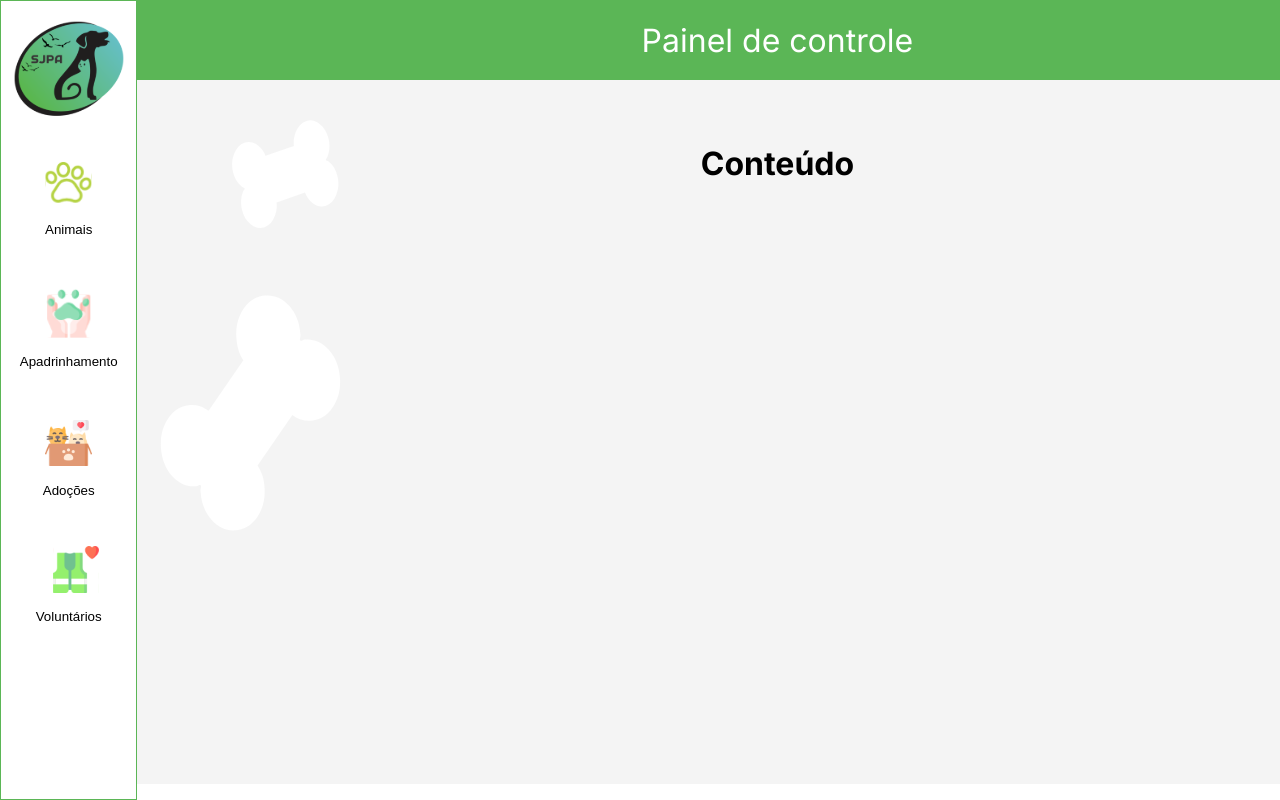
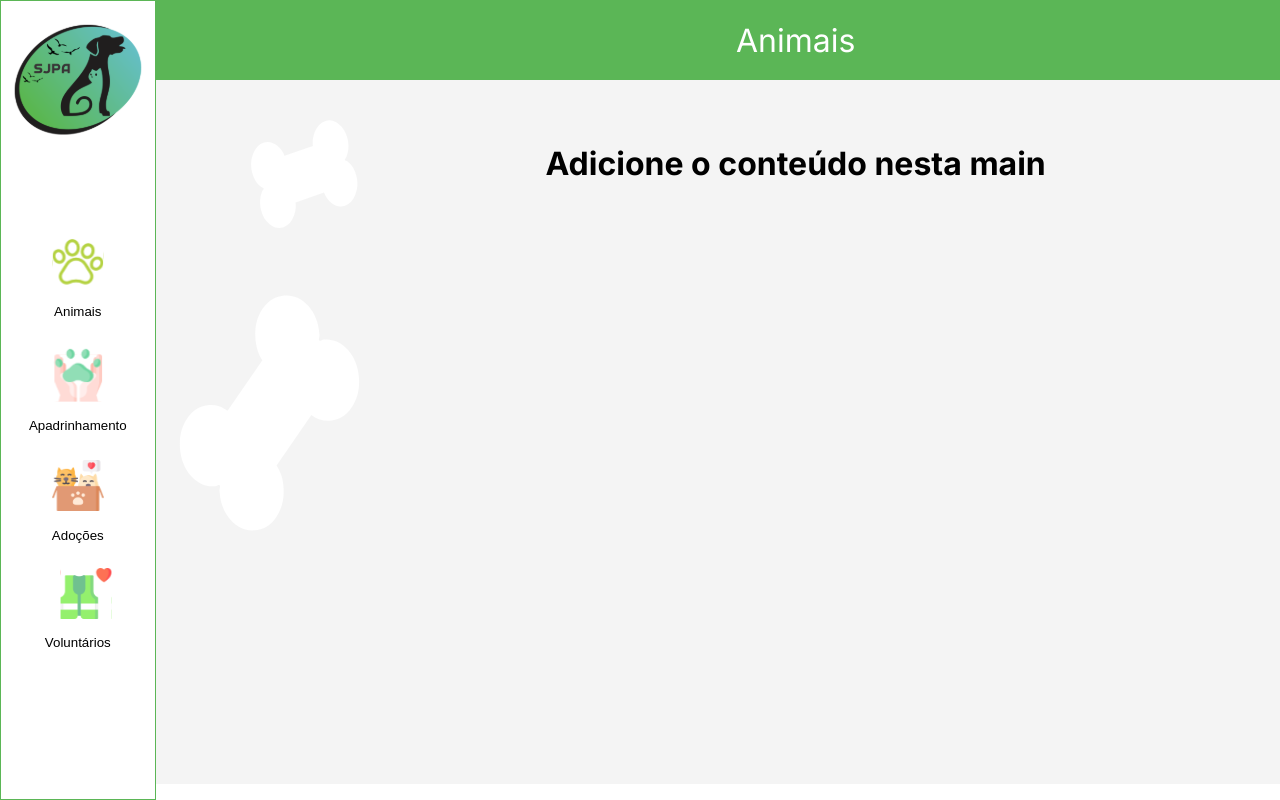
Before and after one commit to patriciasanttos/projeto-grupo3, a React (Create React App) app in the folder app/: page /admin/animals in a window 1280 px wide. Built offline with nearby package versions, Linux system fonts and the light colour scheme.

Commit message:
Feat: Navigation Links added to Admin NavBar

```diff
--- a/app/src/components/admin_navbar/AdminNavBar.jsx
+++ b/app/src/components/admin_navbar/AdminNavBar.jsx
@@ -7,29 +7,40 @@ import adoptions_icon from '../../assets/icons/adoptions_icon.svg';
 import volunteers_icon from '../../assets/icons/volunteers_icon.svg';
 
 import './styles.scss';
+import { Link } from 'react-router-dom';
 
 function AdminNavBar() {
   return (
     <aside className='admin-aside'>
-        <img className='logo' src={logo} alt="Logo" />
+        <Link to='/admin/control_panel' className='logo'>
+            <img src={logo} alt="Logo" />
+        </Link>
 
         <nav className='admin-nav'>
+            <Link to='/admin/animals'>
                 <button className='admin-navbar-btn'>
                     <img src={animals_icon} alt="Logo" />
                     <p>Animais</p>
                 </button>
+            </Link>
+            <Link to='/admin/sponsorships'>
                 <button className='admin-navbar-btn'>
                     <img src={sponsorships_icon} alt="Logo" />
                     <p>Apadrinhamento</p>
                 </button>
+            </Link>
+            <Link to='/admin/adoptions'>
                 <button className='admin-navbar-btn'>
                     <img src={adoptions_icon} alt="Logo" />
                     <p>Adoções</p>
                 </button>
+            </Link>
+            <Link to='/admin/volunteers'>
                 <button className='admin-navbar-btn'>
                     <img src={volunteers_icon} alt="Logo" style={{ paddingLeft: '15%' }} />
                     <p>Voluntários</p>
                 </button>
+            </Link>
         </nav>
     </aside>
   );
--- a/app/src/components/admin_navbar/styles.scss
+++ b/app/src/components/admin_navbar/styles.scss
@@ -3,14 +3,12 @@
 
     display: flex;
     flex-direction: column;
-    text-align: center;
-    align-items: center;
 
     padding: 0% 1% 10% 1%;
 
     .logo {
-        width: 100%;
-        height: 15%;
+        width: 80%;
+        height: 80%;
 
         margin-top: 18%;
         margin-bottom: 10%;
@@ -23,6 +21,9 @@
         height: 100%;
 
         .admin-navbar-btn {
+            width: 100%;
+            height: 100%;
+
             border: none;
             background: none;
             cursor: pointer;
--- a/app/src/pages/pages.js
+++ b/app/src/pages/pages.js
@@ -11,7 +11,7 @@ import ControlPanel from './private/control_panel/index';
 import Animals from './private/animals/index';
 import Sponsorships from './private/sponsorships/index';
 import Adoptions from './private/adoptions/index';
-import * as AdminVolunteers from './private/volunteers/index';
+import { Volunteers as AdminVolunteers }  from './private/volunteers/index';
 
 const publicPages = {
     LandingPage,
--- a/app/src/pages/private/adoptions/index.jsx
+++ b/app/src/pages/private/adoptions/index.jsx
@@ -15,7 +15,7 @@ function Adoptions() {
         </header>
 
         <main className='admin-main-container'>
-          <h1>Conteúdo</h1>
+          <h1>Adicione o conteúdo nesta main</h1>
         </main>
       </div>
     </div>
--- a/app/src/pages/private/animals/index.jsx
+++ b/app/src/pages/private/animals/index.jsx
@@ -11,11 +11,11 @@ function Animals() {
 
       <div>
         <header className='admin-header'>
-          <h1>Painel de controle</h1>
+          <h1>Animais</h1>
         </header>
 
         <main className='admin-main-container'>
-          <h1>Conteúdo</h1>
+          <h1>Adicione o conteúdo nesta main</h1>
         </main>
       </div>
     </div>
--- a/app/src/pages/private/control_panel/index.jsx
+++ b/app/src/pages/private/control_panel/index.jsx
@@ -15,7 +15,7 @@ function ControlPanel() {
         </header>
 
         <main className='admin-main-container'>
-          <h1>Conteúdo</h1>
+          <h1>Adicione o conteúdo nesta main</h1>
         </main>
       </div>
     </div>
--- a/app/src/pages/private/sponsorships/index.jsx
+++ b/app/src/pages/private/sponsorships/index.jsx
@@ -11,11 +11,11 @@ function Sponsorships() {
 
       <div>
         <header className='admin-header'>
-          <h1>Painel de controle</h1>
+          <h1>Apadrinhamentos</h1>
         </header>
 
         <main className='admin-main-container'>
-          <h1>Conteúdo</h1>
+          <h1>Adicione o conteúdo nesta main</h1>
         </main>
       </div>
     </div>
--- a/app/src/pages/private/volunteers/index.jsx
+++ b/app/src/pages/private/volunteers/index.jsx
@@ -11,15 +11,15 @@ function Volunteers() {
 
       <div>
         <header className='admin-header'>
-          <h1>Painel de controle</h1>
+          <h1>Voluntários</h1>
         </header>
 
         <main className='admin-main-container'>
-          <h1>Conteúdo</h1>
+          <h1>Adicione o conteúdo nesta main</h1>
         </main>
       </div>
     </div>
   );
 }
 
-export default Volunteers;
+export { Volunteers };
```
Lines whose indentation alone changed are shown as unchanged.
